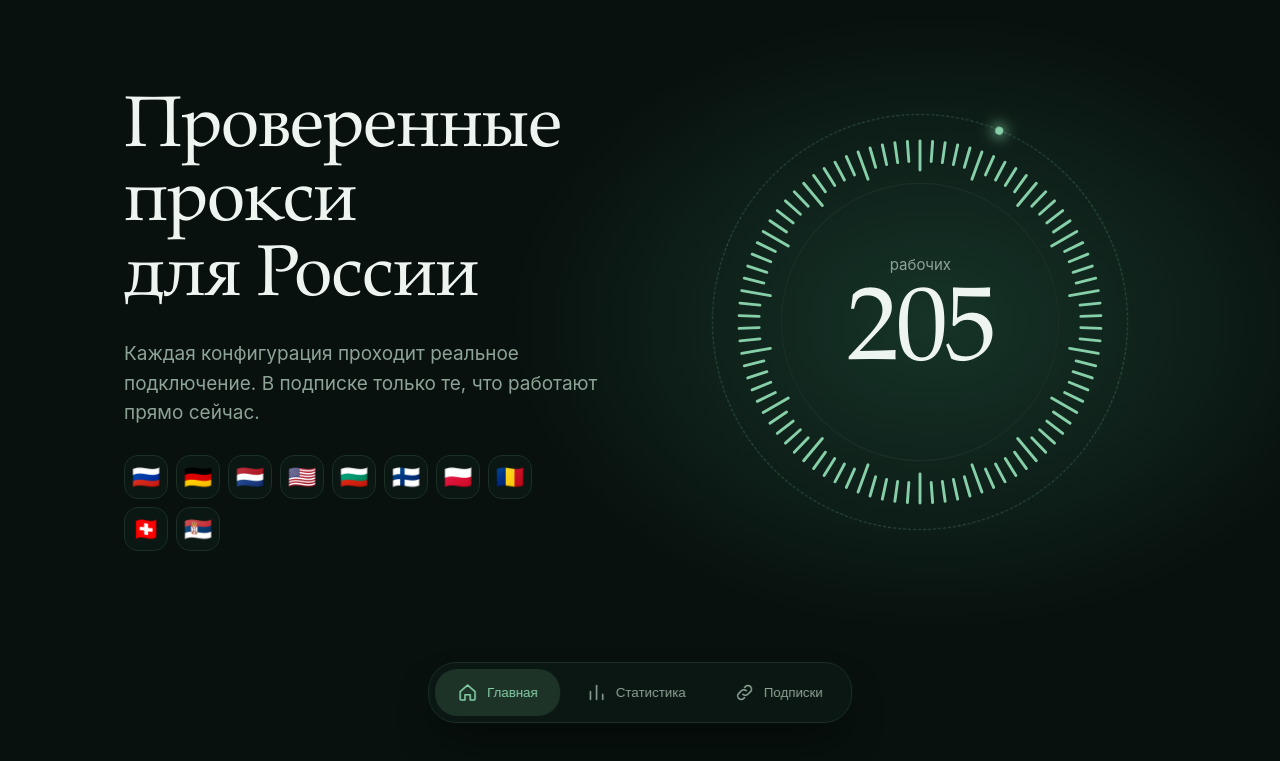
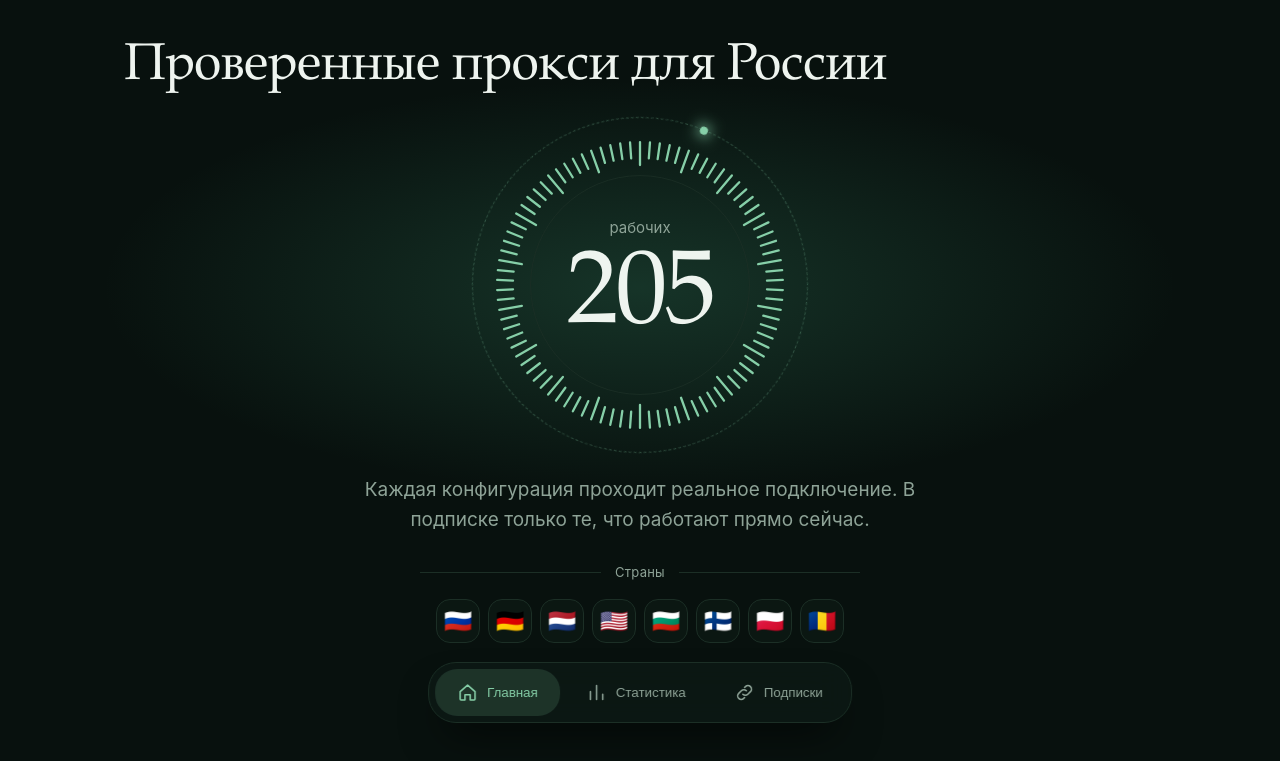
Before and after one commit to koffecito/KnetaProxy, a plain HTML site: page index.html in a window 1280 px wide. Shown: the part 61-822 px from the top of the page. Drawn offline with Linux system fonts and the light colour scheme.

Commit message:
Add files via upload

```diff
--- a/index.html
+++ b/index.html
@@ -21,12 +21,12 @@ body{margin:0;background:var(--bg);color:var(--ink);font:16px/1.6 -apple-system,
 .ok .dot{background:var(--acc);box-shadow:0 0 0 4px rgba(134,207,168,.18)}
 h1,h2{font-family:var(--serif);font-weight:500;letter-spacing:-.02em;margin:0}
 .hero{position:relative;overflow:hidden}
-.hero::before{content:"";position:absolute;right:-6%;top:0;width:66%;height:100%;background:radial-gradient(closest-side,rgba(63,152,115,.26),transparent);pointer-events:none}
-.hero .cols{display:grid;grid-template-columns:1.05fr .95fr;gap:40px;align-items:center;min-height:calc(100vh - 76px - 110px);padding-top:20px;padding-bottom:20px}
-h1{font-size:clamp(40px,6.4vw,72px);line-height:1.04}
-.lead{max-width:44ch;margin:22px 0 28px;color:var(--mut);font-size:19px;line-height:1.55}
+.hero::before{content:"";position:absolute;left:50%;top:10%;width:84%;height:64%;transform:translateX(-50%);background:radial-gradient(closest-side,rgba(63,152,115,.26),transparent);pointer-events:none}
+.hero .cols{display:grid;grid-template-columns:1fr;justify-items:center;align-content:center;gap:40px;text-align:center;min-height:calc(100vh - 76px - 110px);padding-top:24px;padding-bottom:20px}
+h1{font-size:clamp(36px,5vw,52px);line-height:1.08;margin:0;justify-self:start;text-align:left;max-width:100%}
+.lead{max-width:48ch;margin:0 auto 28px;color:var(--mut);font-size:19px;line-height:1.55}
 .seg button:focus-visible,.tabbar button:focus-visible{outline:2px solid var(--acc);outline-offset:3px}
-.dial{position:relative;width:min(100%,380px);aspect-ratio:1;margin:0 auto}
+.dial{position:relative;width:min(100%,300px);aspect-ratio:1;margin:0 auto}
 .dial svg{position:absolute;inset:0;width:100%;height:100%}
 .t{stroke:var(--line);stroke-width:2.6;stroke-linecap:round;transition:stroke .35s}
 .t.on{stroke:var(--acc)}
@@ -37,7 +37,9 @@ h1{font-size:clamp(40px,6.4vw,72px);line-height:1.04}
 .orbit{position:absolute;inset:-18px;border-radius:50%;border:1px dashed rgba(134,207,168,.3);animation:spin 80s linear infinite}
 .orbit::after{content:"";position:absolute;top:-4px;left:50%;margin-left:-4px;width:8px;height:8px;border-radius:50%;background:var(--acc);box-shadow:0 0 14px 2px var(--acc)}
 @keyframes spin{to{transform:rotate(360deg)}}
-.flags{display:flex;flex-wrap:wrap;gap:8px;max-width:440px}
+.fhead{display:flex;align-items:center;gap:14px;margin:0 auto 16px;max-width:440px;color:var(--mut);font-size:13px;letter-spacing:.02em}
+.fhead::before,.fhead::after{content:"";flex:1;height:1px;background:var(--line)}
+.flags{display:flex;flex-wrap:wrap;justify-content:center;gap:8px;max-width:440px;margin:0 auto}
 .flags span{width:44px;height:44px;display:grid;place-items:center;font-size:23px;border:1px solid var(--line);border-radius:14px;background:rgba(14,26,21,.7);animation:pop .5s both}
 @keyframes pop{from{opacity:0;transform:translateY(8px) scale(.85)}}
 .view{display:none;padding-bottom:130px}
@@ -66,10 +68,11 @@ h2{font-size:clamp(30px,4.4vw,44px);line-height:1.1}
 .leg span{display:flex;align-items:center;gap:10px}
 .leg i{width:10px;height:10px;border-radius:3px;display:inline-block}
 .cty{display:grid;grid-template-columns:repeat(auto-fill,minmax(150px,1fr));gap:12px;margin-top:16px}
-.tile{padding:18px 18px 16px;border:1px solid var(--line);border-radius:18px;background:var(--card)}
+.tile{min-width:0;padding:18px 18px 16px;border:1px solid var(--line);border-radius:18px;background:var(--card)}
 .tile .fl{font-size:30px;line-height:1}
-.tile .n{display:flex;justify-content:space-between;align-items:baseline;gap:8px;margin-top:12px;font-size:15px}
-.tile b{font:500 22px/1 var(--serif);font-variant-numeric:tabular-nums}
+.tile .tt{display:flex;justify-content:space-between;align-items:center;gap:8px}
+.tile .nm{margin-top:10px;font-size:15px;line-height:1.3;display:-webkit-box;-webkit-line-clamp:2;-webkit-box-orient:vertical;overflow:hidden;overflow-wrap:anywhere}
+.tile b{flex:none;font:500 22px/1 var(--serif);font-variant-numeric:tabular-nums}
 .bar{height:4px;border-radius:2px;background:var(--line);margin-top:12px;overflow:hidden}
 .bar i{display:block;height:100%;width:0;background:linear-gradient(90deg,var(--acc2),var(--acc));border-radius:2px;transition:width 1s cubic-bezier(.2,.8,.2,1)}
 .empty{color:var(--mut)}
@@ -96,7 +99,7 @@ h2{font-size:clamp(30px,4.4vw,44px);line-height:1.1}
 .manual.show{display:block}
 footer{padding:0 0 48px;text-align:center;color:var(--mut);font-size:14px}
 @media(max-width:860px){
-.hero .cols{grid-template-columns:1fr;gap:34px;min-height:0;padding-top:12px}
+.hero .cols{min-height:0;gap:30px}
 .dial{width:min(100%,320px)}
 .mgrid{grid-template-columns:1fr 1fr}
 .mgrid .pc{grid-column:1/-1}
@@ -104,6 +107,7 @@ footer{padding:0 0 48px;text-align:center;color:var(--mut);font-size:14px}
 }
 @media(max-width:560px){.tabbar{width:calc(100% - 28px)}.tabbar button{flex:1;flex-direction:column;gap:5px;padding:10px 0 9px;font-size:11px}}
 @media(max-width:480px){.dial{width:min(100%,264px)}.hero .cols{gap:26px}.wrap{padding:0 18px}.status{font-size:13px;padding:7px 12px}.card,.sub-card{padding:22px}.seg button{padding:10px 16px}}
+@media(max-width:360px){.top{gap:8px}.brand{font-size:16px;gap:8px}.brand svg{width:24px;height:24px}.status{font-size:12px;padding:6px 10px;gap:7px}.dot{width:7px;height:7px}}
 @media(prefers-reduced-motion:reduce){*{transition:none!important;animation:none!important;scroll-behavior:auto!important}}
 </style>
 </head>
@@ -115,15 +119,16 @@ footer{padding:0 0 48px;text-align:center;color:var(--mut);font-size:14px}
 
 <main>
 <section class="view" id="home"><div class="hero"><div class="wrap cols">
-  <div>
-    <h1>Проверенные прокси для&nbsp;России</h1>
-    <p class="lead">Каждая конфигурация проходит реальное подключение. В подписке только те, что работают прямо сейчас.</p>
-    <div class="flags" id="flags"></div>
-  </div>
+  <h1>Проверенные прокси для&nbsp;России</h1>
   <div class="dial">
     <div class="orbit"></div>
     <svg viewBox="-170 -170 340 340" id="ticks"><circle class="ring" r="124"/></svg>
     <div class="mid"><span class="k">рабочих</span><b id="d-total">—</b></div>
+  </div>
+  <div class="under">
+    <p class="lead">Каждая конфигурация проходит реальное подключение. В подписке только те, что работают прямо сейчас.</p>
+    <div class="fhead">Страны</div>
+    <div class="flags" id="flags"></div>
   </div>
 </div></div></section>
 
@@ -250,13 +255,13 @@ function showStats(k){
   $("#pbar").innerHTML=proto.map((x,i)=>`<i style="width:${x[1]/sum*100}%;background:${SHADES[i%4]}"></i>`).join("");
   $("#plegend").innerHTML=proto.map((x,i)=>`<div class="leg"><span><i style="background:${SHADES[i%4]}"></i>${esc(x[0])}</span><b>${x[1]}</b></div>`).join("");
   const max=cty[0][1];
-  $("#clist").innerHTML=cty.map(x=>{const[f,n]=x[0].split("|");return `<div class="tile"><div class="fl">${esc(f)}</div><div class="n"><span>${esc(n)}</span><b>${x[1]}</b></div><div class="bar"><i data-w="${Math.round(x[1]/max*100)}"></i></div></div>`}).join("");
+  $("#clist").innerHTML=cty.map(x=>{const[f,n]=x[0].split("|");return `<div class="tile"><div class="tt"><span class="fl">${esc(f)}</span><b>${x[1]}</b></div><div class="nm" title="${esc(n)}">${esc(n)}</div><div class="bar"><i data-w="${Math.round(x[1]/max*100)}"></i></div></div>`}).join("");
   setTimeout(()=>$$(".bar i").forEach(i=>i.style.width=i.dataset.w+"%"),150);
 }
 let cur="main";
 $$("#seg button").forEach(b=>b.onclick=()=>showStats(b.dataset.k));
 function renderFlags(items){
-  $("#flags").innerHTML=tally(items,x=>x.flag+"|"+x.country).slice(0,10).map((x,i)=>{const[f,n]=x[0].split("|");return `<span title="${esc(n)}" style="animation-delay:${400+i*70}ms">${esc(f)}</span>`}).join("");
+  $("#flags").innerHTML=tally(items,x=>x.flag+"|"+x.country).slice(0,8).map((x,i)=>{const[f,n]=x[0].split("|");return `<span title="${esc(n)}" style="animation-delay:${400+i*70}ms">${esc(f)}</span>`}).join("");
 }
 function go(t){
   if(!["home","stats","links"].includes(t))t="home";
```
